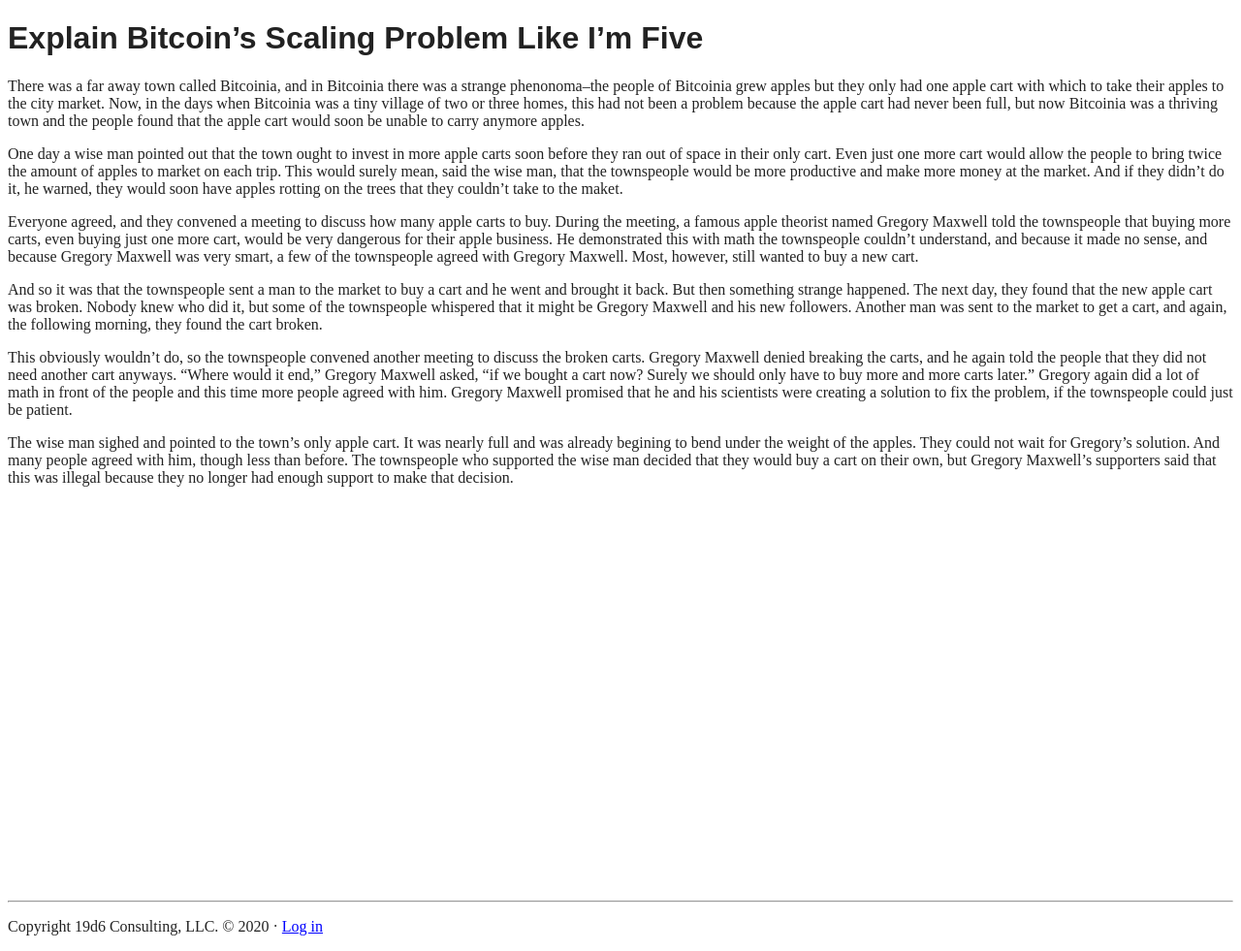
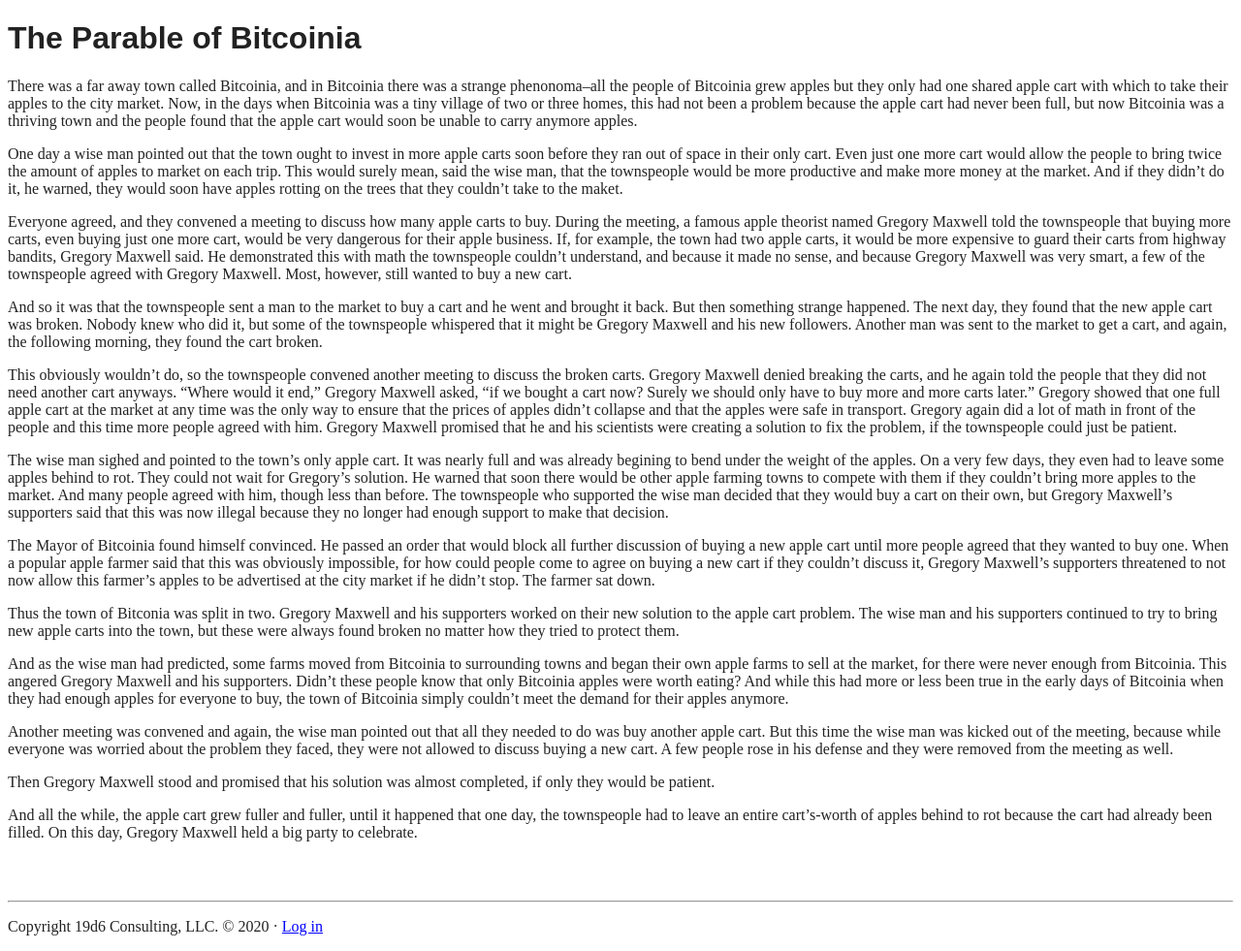
Before and after one commit to makgill/deryk, a Jekyll site: the page built from test.md, in a window 1280 px wide. Shown: the whole page at 97% size. Built offline with Jekyll 4.4.1, drawn with Linux system fonts in a browser that asks for light colours; some web fonts are replaced; our own code applies the rules of GitHub Pages for plain Markdown files.

Commit message:
Update test.md

```diff
--- a/test.md
+++ b/test.md
@@ -3,16 +3,28 @@
 long: true
 ---
 
-# Explain Bitcoin's Scaling Problem Like I'm Five
+# The Parable of Bitcoinia
 
-There was a far away town called Bitcoinia, and in Bitcoinia there was a strange phenonoma--the people of Bitcoinia grew apples but they only had one apple cart with which to take their apples to the city market. Now, in the days when Bitcoinia was a tiny village of two or three homes, this had not been a problem because the apple cart had never been full, but now Bitcoinia was a thriving town and the people found that the apple cart would soon be unable to carry anymore apples.
+There was a far away town called Bitcoinia, and in Bitcoinia there was a strange phenonoma--all the people of Bitcoinia grew apples but they only had one shared apple cart with which to take their apples to the city market. Now, in the days when Bitcoinia was a tiny village of two or three homes, this had not been a problem because the apple cart had never been full, but now Bitcoinia was a thriving town and the people found that the apple cart would soon be unable to carry anymore apples.
 
 One day a wise man pointed out that the town ought to invest in more apple carts soon before they ran out of space in their only cart. Even just one more cart would allow the people to bring twice the amount of apples to market on each trip. This would surely mean, said the wise man, that the townspeople would be more productive and make more money at the market. And if they didn't do it, he warned, they would soon have apples rotting on the trees that they couldn't take to the maket.
 
-Everyone agreed, and they convened a meeting to discuss how many apple carts to buy. During the meeting, a famous apple theorist named Gregory Maxwell told the townspeople that buying more carts, even buying just one more cart, would be very dangerous for their apple business. He demonstrated this with math the townspeople couldn't understand, and because it made no sense, and because Gregory Maxwell was very smart, a few of the townspeople agreed with Gregory Maxwell. Most, however, still wanted to buy a new cart.
+Everyone agreed, and they convened a meeting to discuss how many apple carts to buy. During the meeting, a famous apple theorist named Gregory Maxwell told the townspeople that buying more carts, even buying just one more cart, would be very dangerous for their apple business. If, for example, the town had two apple carts, it would be more expensive to guard their carts from highway bandits, Gregory Maxwell said. He demonstrated this with math the townspeople couldn't understand, and because it made no sense, and because Gregory Maxwell was very smart, a few of the townspeople agreed with Gregory Maxwell. Most, however, still wanted to buy a new cart.
 
 And so it was that the townspeople sent a man to the market to buy a cart and he went and brought it back. But then something strange happened. The next day, they found that the new apple cart was broken. Nobody knew who did it, but some of the townspeople whispered that it might be Gregory Maxwell and his new followers. Another man was sent to the market to get a cart, and again, the following morning, they found the cart broken.
 
-This obviously wouldn't do, so the townspeople convened another meeting to discuss the broken carts. Gregory Maxwell denied breaking the carts, and he again told the people that they did not need another cart anyways. "Where would it end," Gregory Maxwell asked, "if we bought a cart now? Surely we should only have to buy more and more carts later." Gregory again did a lot of math in front of the people and this time more people agreed with him. Gregory Maxwell promised that he and his scientists were creating a solution to fix the problem, if the townspeople could just be patient.
+This obviously wouldn't do, so the townspeople convened another meeting to discuss the broken carts. Gregory Maxwell denied breaking the carts, and he again told the people that they did not need another cart anyways. "Where would it end," Gregory Maxwell asked, "if we bought a cart now? Surely we should only have to buy more and more carts later." Gregory showed that one full apple cart at the market at any time was the only way to ensure that the prices of apples didn't collapse and that the apples were safe in transport. Gregory again did a lot of math in front of the people and this time more people agreed with him. Gregory Maxwell promised that he and his scientists were creating a solution to fix the problem, if the townspeople could just be patient.
 
-The wise man sighed and pointed to the town's only apple cart. It was nearly full and was already begining to bend under the weight of the apples. They could not wait for Gregory's solution. And many people agreed with him, though less than before. The townspeople who supported the wise man decided that they would buy a cart on their own, but Gregory Maxwell's supporters said that this was illegal because they no longer had enough support to make that decision.
+The wise man sighed and pointed to the town's only apple cart. It was nearly full and was already begining to bend under the weight of the apples. On a very few days, they even had to leave some apples behind to rot. They could not wait for Gregory's solution. He warned that soon there would be other apple farming towns to compete with them if they couldn't bring more apples to the market. And many people agreed with him, though less than before. The townspeople who supported the wise man decided that they would buy a cart on their own, but Gregory Maxwell's supporters said that this was now illegal because they no longer had enough support to make that decision.
+
+The Mayor of Bitcoinia found himself convinced. He passed an order that would block all further discussion of buying a new apple cart until more people agreed that they wanted to buy one. When a popular apple farmer said that this was obviously impossible, for how could people come to agree on buying a new cart if they couldn't discuss it, Gregory Maxwell's supporters threatened to not now allow this farmer's apples to be advertised at the city market if he didn't stop. The farmer sat down.
+
+Thus the town of Bitconia was split in two. Gregory Maxwell and his supporters worked on their new solution to the apple cart problem. The wise man and his supporters continued to try to bring new apple carts into the town, but these were always found broken no matter how they tried to protect them.
+
+And as the wise man had predicted, some farms moved from Bitcoinia to surrounding towns and began their own apple farms to sell at the market, for there were never enough from Bitcoinia. This angered Gregory Maxwell and his supporters. Didn't these people know that only Bitcoinia apples were worth eating? And while this had more or less been true in the early days of Bitcoinia when they had enough apples for everyone to buy, the town of Bitcoinia simply couldn't meet the demand for their apples anymore.
+
+Another meeting was convened and again, the wise man pointed out that all they needed to do was buy another apple cart. But this time the wise man was kicked out of the meeting, because while everyone was worried about the problem they faced, they were not allowed to discuss buying a new cart. A few people rose in his defense and they were removed from the meeting as well.
+
+Then Gregory Maxwell stood and promised that his solution was almost completed, if only they would be patient.
+
+And all the while, the apple cart grew fuller and fuller, until it happened that one day, the townspeople had to leave an entire cart's-worth of apples behind to rot because the cart had already been filled. On this day, Gregory Maxwell held a big party to celebrate.
```
